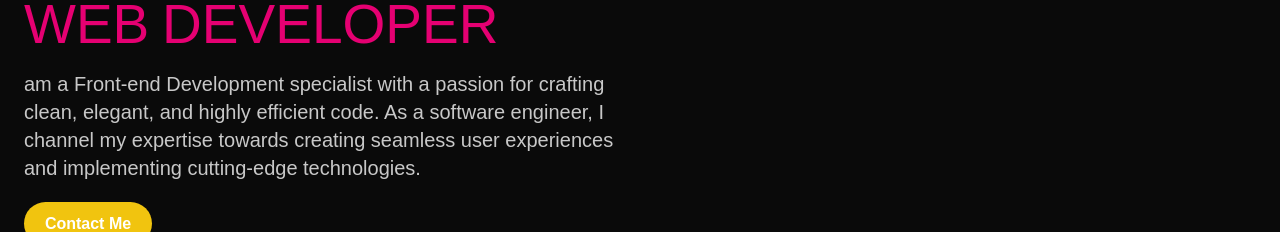
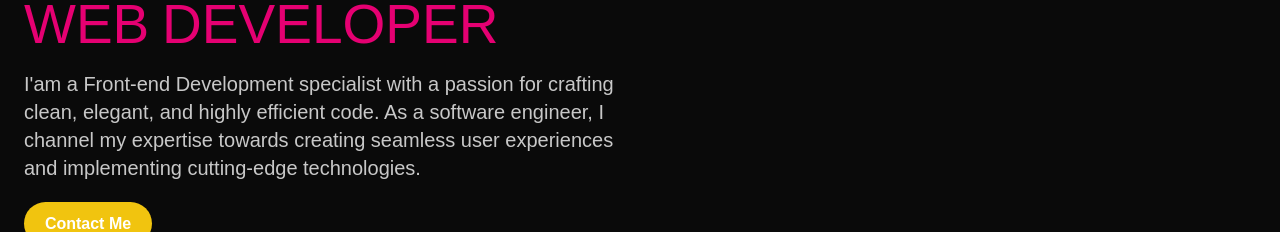
Before and after one commit to Oussamabennabi/portfolio-v2, a React (Vite) app: page / in a window 1280 px wide. Shown: the part 307-539 px from the top of the page. Built offline with nearby package versions, Linux system fonts and the light colour scheme; no server answers; a web font is replaced by a local one.

Commit message:
modified:   src/components/sections/Hero.jsx

```diff
--- a/src/components/sections/Hero.jsx
+++ b/src/components/sections/Hero.jsx
@@ -33,7 +33,7 @@ const Hero = () => {
 					</h1>
 
 					<p className="text-gray-color mt-1 text-center sm:text-left text-xl  max-w-full sm:max-w-[620px]">
-						am a Front-end Development specialist with a passion for crafting
+					I'am a Front-end Development specialist with a passion for crafting
 						clean, elegant, and highly efficient code. As a software engineer, I
 						channel my expertise towards creating seamless user experiences and
 						implementing cutting-edge technologies.
```
